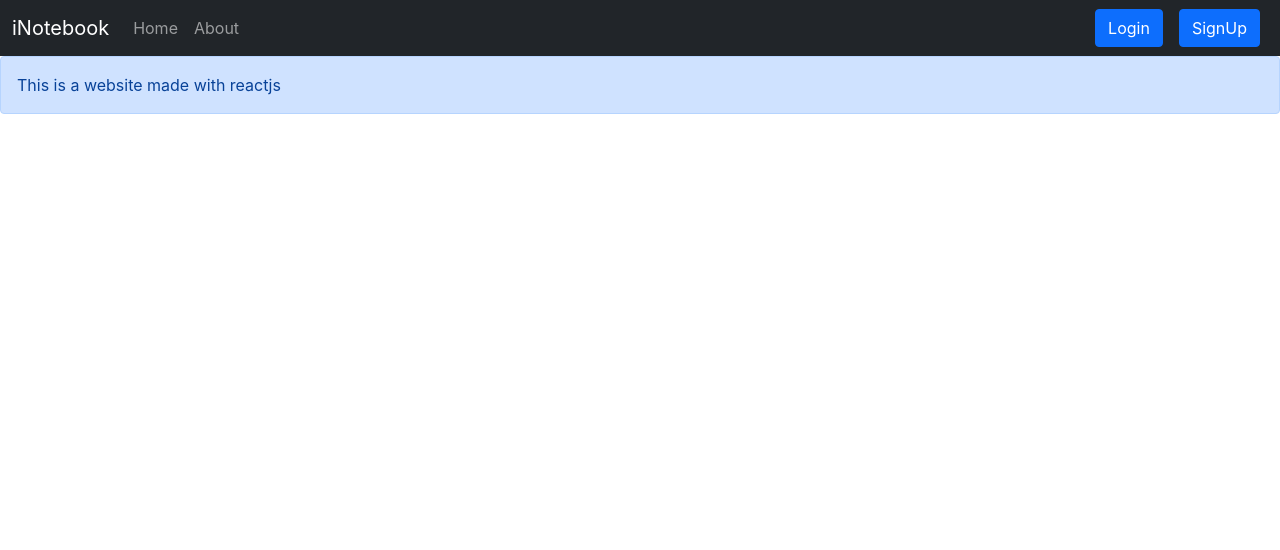
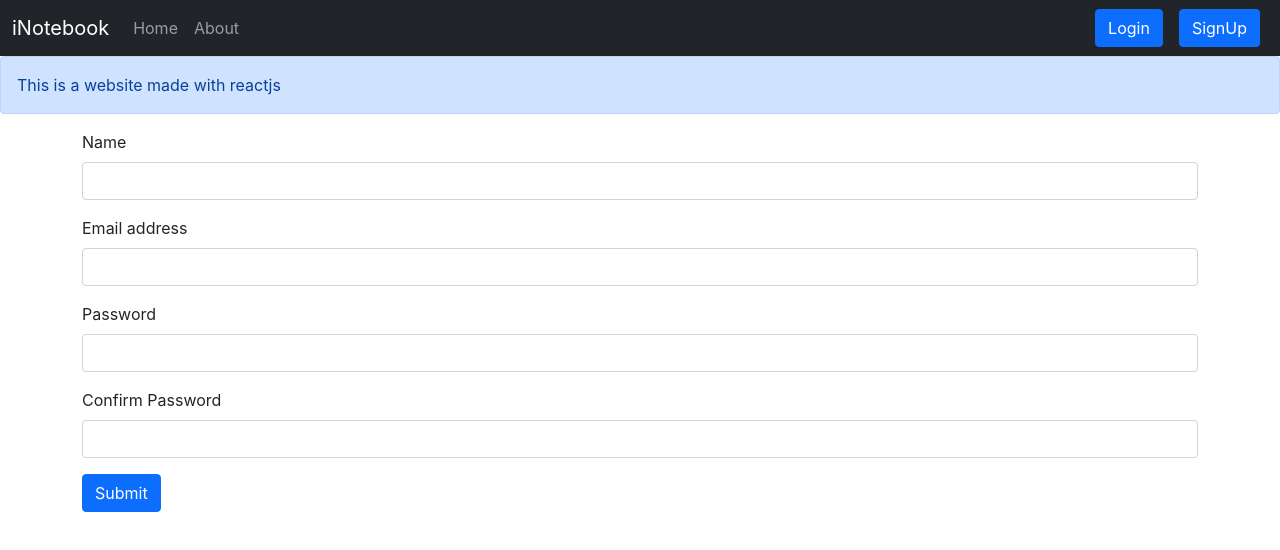
Before and after one commit to h-shukla/iNoteBook, a React (Create React App) app: page /signup in a window 1280 px wide. Shown: the top 550 px of the page. Built offline with nearby package versions, Linux system fonts and the light colour scheme.

Commit message:
signup setup complete

```diff
--- a/src/App.js
+++ b/src/App.js
@@ -10,7 +10,7 @@
 import NoteState from "./context/notes/NoteState";
 import Alert from "./components/Alert";
 import Login from "./components/Login.js";
-import SignUp from "./components/SignUp.js";
+import Signup from "./components/Signup.js";
 
 function App() {
     return (
@@ -24,7 +24,7 @@
                   <Route exact path="/" element={<Home />} />
                   <Route exact path="/about" element={<About />} />
                   <Route exact path="/login" element={<Login />} />
-                  <Route exact path="/signup" element={<SignUp />} />
+                  <Route exact path="/signup" element={<Signup />} />
                 </Routes>
               </div>
             </Router>
--- a/src/components/Navbar.js
+++ b/src/components/Navbar.js
@@ -24,8 +24,8 @@
                   </li>
                 </ul>
                 <form className="d-flex">
-                  <a className="btn btn-primary mx-2" to="/login" href="/login" role="button">Login</a>
-                  <a className="btn btn-primary mx-2" to="/signup" href="/login" role="button">SignUp</a>
+                  <Link className="btn btn-primary mx-2" to="/login" role="button">Login</Link>
+                  <Link className="btn btn-primary mx-2" to="/signup" role="button">SignUp</Link>
                 </form>
               </div>
             </div>
--- /dev/null
+++ b/src/components/Signup.js
@@ -0,0 +1,61 @@
+import React, {useState} from 'react';
+import { useNavigate } from 'react-router-dom';
+
+const Signup = () => {
+    const [credintials, setCredintials] = useState({name:"" ,email: "", password: "", confirmPassword: ""});
+    const navigate = useNavigate();
+
+    const handleSubmit = async (e) => {
+        e.preventDefault();
+        const {name, email, password} = credintials;
+        // Calling the API
+        const response = await fetch('http://localhost:5000/api/auth/createuser', {
+            method: 'POST',
+            headers: {
+                'Content-Type': 'application/json',
+            },
+            body: JSON.stringify({ name, email, password })
+        });
+        const json = await response.json();
+        console.log(json);
+        // handling the API response
+        if (json.success) {
+            // save the auth-token and redirect
+            localStorage.setItem('token', json.authtoken);
+            navigate('../', { replace: true });
+        } else {
+            alert('user already exists');
+        }
+    };
+
+    const onChange = (e) => {
+        // setting the target's names to the value being typed in realtime
+        setCredintials({ ...credintials, [e.target.name]: e.target.value });
+    };
+
+    return(
+        <>
+          <form>
+            <div className="mb-3">
+              <label htmlFor="name" className="form-label">Name</label>
+              <input type="text" className="form-control" id="name" onChange={onChange} name="name"/>
+            </div>
+            <div className="mb-3">
+              <label htmlFor="email" className="form-label">Email address</label>
+              <input type="email" className="form-control" id="email" onChange={onChange} name="email" aria-describedby="emailHelp"/>
+            </div>
+            <div className="mb-3">
+              <label htmlFor="password" className="form-label">Password</label>
+              <input type="password" className="form-control" id="password" onChange={onChange} name="password" minLength={5} required/>
+            </div>
+            <div className="mb-3">
+              <label htmlFor="confirmPassword" className="form-label">Confirm Password</label>
+              <input type="confirmPassword" className="form-control" id="confirmPassword" onChange={onChange} name="confirmPassword" minLength={5} required/>
+            </div>
+            <button type="submit" className="btn btn-primary" onClick={handleSubmit} >Submit</button>
+          </form>
+        </>
+    );
+};
+
+export default Signup;
```
Also changed, not shown: src/components/SignUp.js (deleted, +0 -10 lines), src/components/Login.js (indentation only), 1 other file (tests, documents, lock files or other folders).
